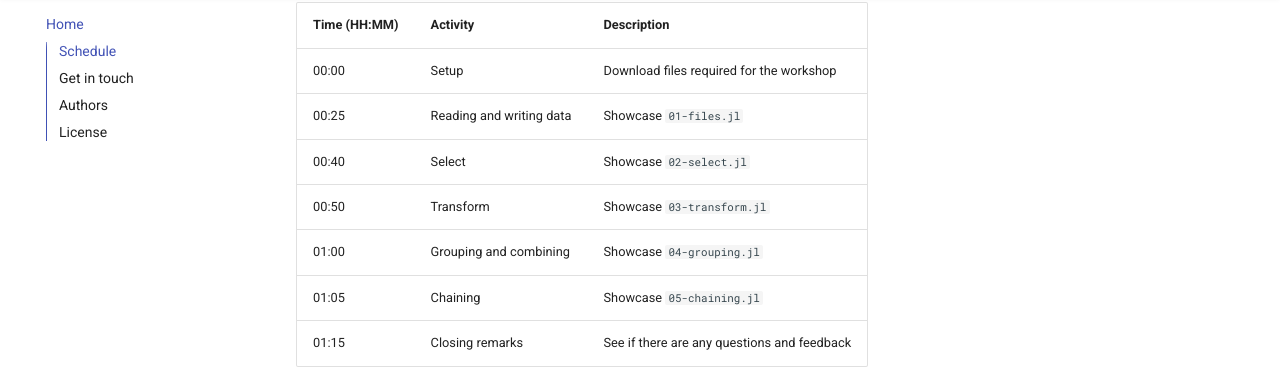
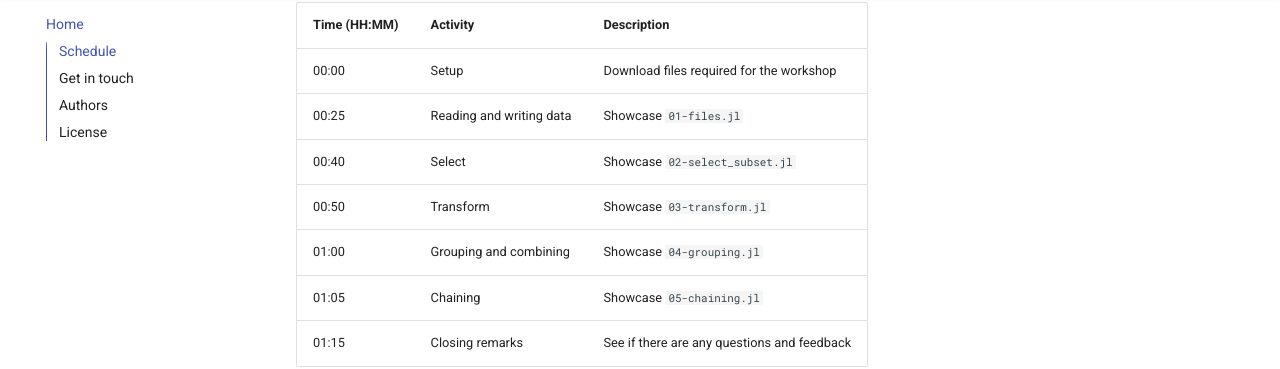
Before and after one commit to PumasAI-Labs/Data-Wrangling, an MkDocs documentation site: the page built from docs/index.md, in a window 1280 px wide and 900 px high, scrolled down 904 px. Shown: the part 105-474 px from the top of the window. Built offline with MkDocs 1.6.1 and Material for MkDocs 9.7.7, drawn with Linux system fonts in a browser that asks for light colours; comment, search, counter and statistics services are not loaded.

Commit message:
Update mentions to `02-select_subset.jl` script
mend

```diff
--- a/docs/index.md
+++ b/docs/index.md
@@ -38,7 +38,7 @@ This workshop is an **introduction to data wrangling in Julia** with a focus on
 |--------------|--------------------------|---------------------------------------------|
 | 00:00        | Setup                    | Download files required for the workshop    |
 | 00:25        | Reading and writing data | Showcase `01-files.jl`                      |
-| 00:40        | Select                   | Showcase `02-select.jl`                     |
+| 00:40        | Select                   | Showcase `02-select_subset.jl`              |
 | 00:50        | Transform                | Showcase `03-transform.jl`                  |
 | 01:00        | Grouping and combining   | Showcase `04-grouping.jl`                   |
 | 01:05        | Chaining                 | Showcase `05-chaining.jl`                   |
```
Also changed, not shown: docs/instructors.md (+1 -1 lines).
